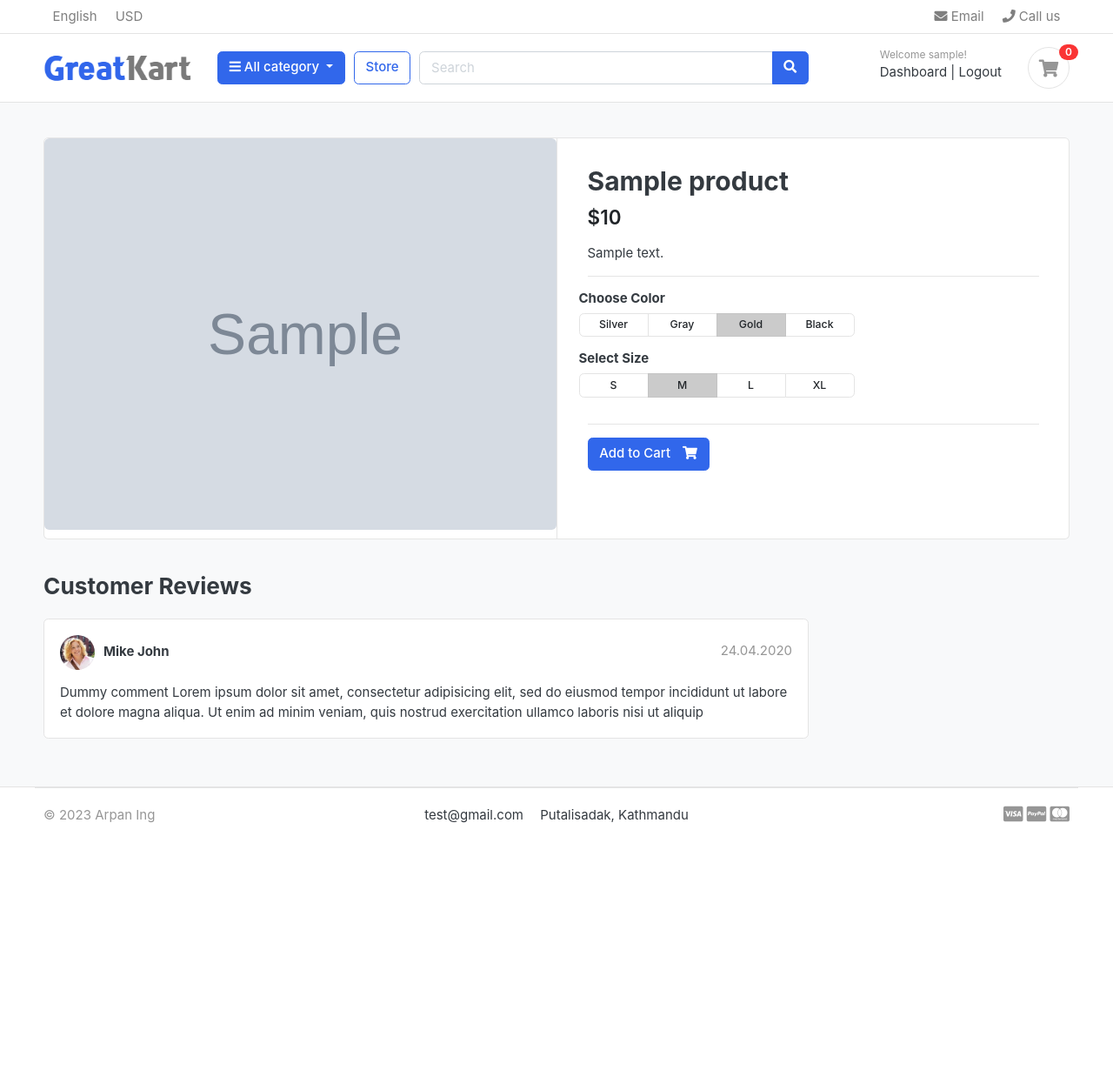
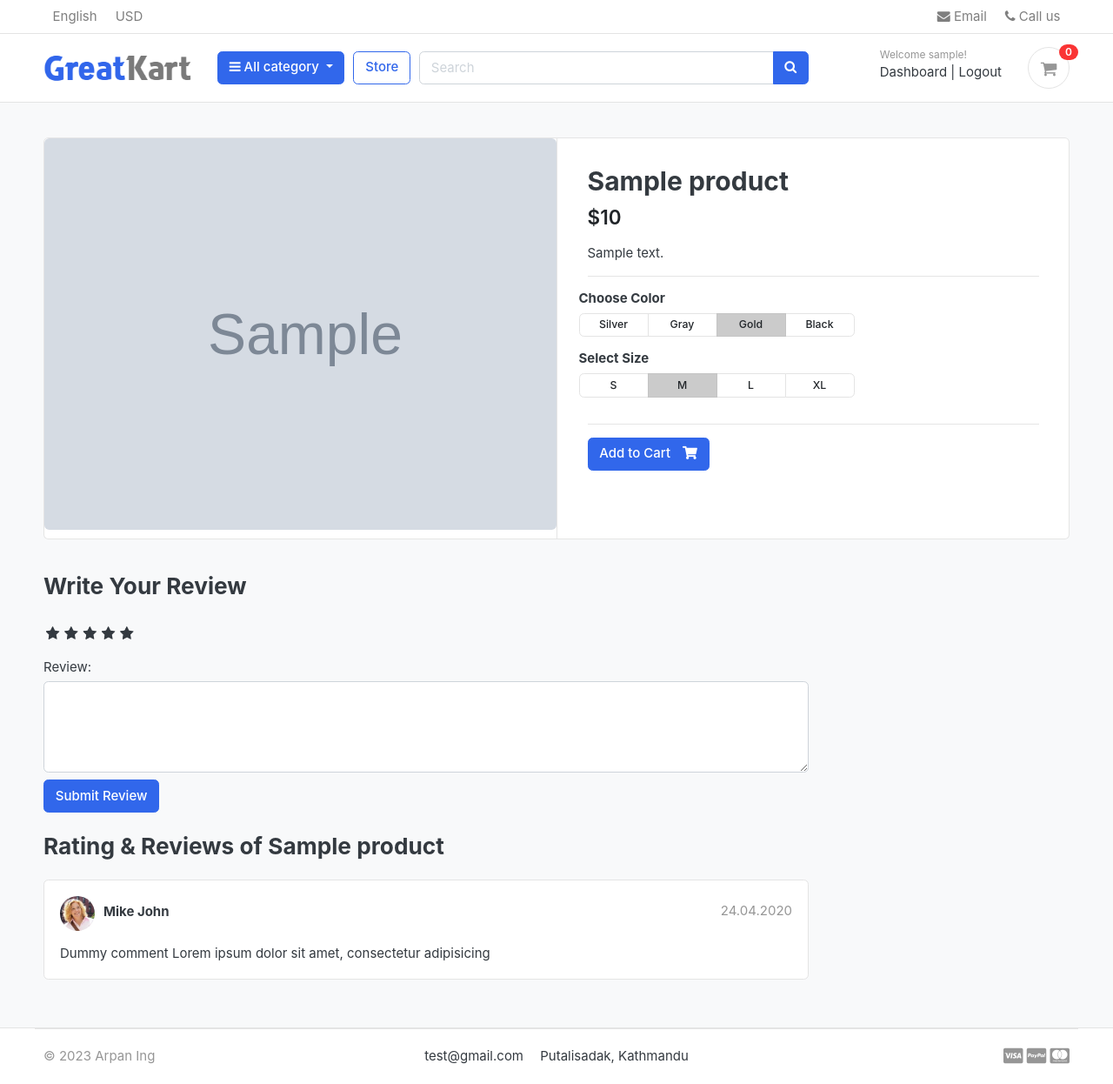
Before and after one commit to ArpanIng/django-ecommerce, a Django app: a page that uses templates/base.html in a window 1280 px wide. Shown: the whole page at 87% size. Before the commit the page ends 946 px from the top, so only its background shows below. Run offline with Django 4.2, Linux system fonts and the light colour scheme; a user stored in the database is signed in; tables that the repository leaves empty hold one stand-in row (values such as "Sample post"); grey boxes marked "Sample" are stand-in pictures; some libraries are stand-ins or nearby versions; some web fonts are replaced.

Commit message:
Added product reviews

```diff
--- /dev/null
+++ b/core/static/css/custom.css
@@ -0,0 +1,41 @@
+/* Hide Radio button */
+.rate > input {
+  display: none;
+}
+
+.rate {
+  display: inline-block;
+  border: 0;
+}
+
+.rate > label {
+  float: right;
+}
+
+/* Showing the reviews stars */
+.rate > label::before {
+  display: inline-block;
+  font-size: 1.1rem;
+  font-family: FontAwesome;
+  content: "\f005";
+  margin: 0;
+  padding: 0.3rem .2rem;
+  cursor: pointer;
+}
+
+/* half star */
+.rate .half::before {
+  content: "\f089";
+  position: absolute;
+  padding-right: 0;
+}
+
+/* hover */
+input:checked ~ label, label:hover ~ label {
+  color: #ffb503;
+}
+
+/* hover highlight */
+input:checked + label:hover, input:checked ~ label:hover, input:checked ~ label:hover ~ label, label:hover ~ input:checked ~ label {
+  color: #cc9000;
+}
--- a/stores/admin.py
+++ b/stores/admin.py
@@ -1,9 +1,12 @@
 from django.contrib import admin
 
-from .models import Product
+from .models import Product, Review
 
 
 @admin.register(Product)
 class ProductAdmin(admin.ModelAdmin):
     list_display = ["name", "slug", "price", "stock", "is_available", "category"]
     prepopulated_fields = {"slug": ("name",)}
+
+
+admin.site.register(Review)
--- a/stores/models.py
+++ b/stores/models.py
@@ -1,3 +1,4 @@
+from django.conf import settings
 from django.db import models
 from django.urls import reverse
 
@@ -23,5 +24,22 @@ class Product(models.Model):
     def get_absolute_url(self):  # "<slug:category_slug>/<slug:product_slug>/"
         return reverse("stores:product_detail", args=[self.category.slug, self.slug])
 
-    def __str__(self) -> str:
+    def __str__(self):
         return self.name
+
+
+class Review(models.Model):
+    product = models.ForeignKey(
+        Product,
+        on_delete=models.CASCADE,
+        related_name="reviews",
+    )
+    user = models.ForeignKey(settings.AUTH_USER_MODEL, on_delete=models.CASCADE)
+    review = models.TextField(max_length=500, blank=True)
+    rating = models.FloatField()
+    status = models.BooleanField(default=True)
+    created_at = models.DateTimeField(auto_now_add=True)
+    updated_at = models.DateTimeField(auto_now=True)
+
+    def __str__(self):
+        return f" Product '{self.product.name}' reviewed by {self.user.username}"
--- a/stores/templates/stores/product_detail.html
+++ b/stores/templates/stores/product_detail.html
@@ -1,4 +1,6 @@
-{% extends 'base.html' %} {% block content %}
+{% extends 'base.html' %}
+
+{% block content %}
 <section class="section-content padding-y bg">
   <div class="container">
     <!-- ============================ COMPONENT 1 ================================= -->
@@ -101,11 +103,111 @@
     <br />
 
     <div class="row">
+      {% if request.user.is_authenticated %}
+        <div class="col-md-9">
+          <header class="section-heading">
+            <h3>Write Your Review</h3>
+          </header>
+          <form action="" method="post">
+            {% csrf_token %}
+            <div>
+              <div class="rate">
+                <input
+                  type="radio"
+                  name="rating"
+                  id="rating10"
+                  value="5"
+                  required
+                /><label for="rating10" title="5"></label>
+                <input
+                  type="radio"
+                  name="rating"
+                  id="rating9"
+                  value="4.5"
+                  required
+                /><label for="ratin9" title="4.5" class="half"></label>
+                <input
+                  type="radio"
+                  name="rating"
+                  id="rating8"
+                  value="4"
+                  required
+                /><label for="rating8" title="4"></label>
+                <input
+                  type="radio"
+                  name="rating"
+                  id="rating7"
+                  value="3.5"
+                  required
+                /><label for="rating7" title="3.5" class="half"></label>
+                <input
+                  type="radio"
+                  name="rating"
+                  id="rating6"
+                  value="3"
+                  required
+                /><label for="rating6" title="3"></label>
+                <input
+                  type="radio"
+                  name="rating"
+                  id="rating5"
+                  value="2.5"
+                  required
+                /><label for="rating5" title="2.5" class="half"></label>
+                <input
+                  type="radio"
+                  name="rating"
+                  id="rating4"
+                  value="2"
+                  required
+                /><label for="rating4" title="2"></label>
+                <input
+                  type="radio"
+                  name="rating"
+                  id="rating3"
+                  value="1.5"
+                  required
+                /><label for="rating3" title="1.5" class="half"></label>
+                <input
+                  type="radio"
+                  name="rating"
+                  id="rating2"
+                  value="1"
+                  required
+                /><label for="rating2" title="1"></label>
+                <input
+                  type="radio"
+                  name="rating"
+                  id="rating1"
+                  value="0.5"
+                  required
+                />
+                <label for="rating1" title="0.5" class="half"></label>
+              </div>
+              <br>
+              <label for="review">Review:</label>
+              <textarea
+                name="review"
+                id="review"
+                cols="30"
+                rows="4"
+                class="form-control"
+              ></textarea>
+              <input
+                type="submit"
+                value="Submit Review"
+                class="btn btn-primary mt-2 mb-2"
+              />
+            </div>
+          </form>
+        </div>
+      {% endif %}
       <div class="col-md-9">
         <header class="section-heading">
-          <h3>Customer Reviews</h3>
+          <h3>Rating & Reviews of {{ product.name }}</h3>
         </header>
 
+        {% for review in reviews %}{% endfor %}
         <article class="box mb-3">
           <div class="icontext w-100">
             <img
@@ -117,18 +219,13 @@
               <h6 class="mb-1">Mike John</h6>
             </div>
           </div>
-          <!-- icontext.// -->
           <div class="mt-3">
             <p>
               Dummy comment Lorem ipsum dolor sit amet, consectetur adipisicing
-              elit, sed do eiusmod tempor incididunt ut labore et dolore magna
-              aliqua. Ut enim ad minim veniam, quis nostrud exercitation ullamco
-              laboris nisi ut aliquip
             </p>
           </div>
         </article>
       </div>
-      <!-- col.// -->
     </div>
     <!-- row.// -->
   </div>
--- a/stores/urls.py
+++ b/stores/urls.py
@@ -12,4 +12,5 @@ urlpatterns = [
         views.product_detail_view,
         name="product_detail",
     ),
+    path("submit-review/<product_id>/", views.submit_review_view, name="submit_review"),
 ]
--- a/stores/views.py
+++ b/stores/views.py
@@ -1,11 +1,13 @@
 from django.core.paginator import Paginator
 from django.db.models import Q
-from django.shortcuts import render, get_object_or_404
+from django.shortcuts import render, redirect, get_object_or_404
 
-from categories.models import Category
 from carts.models import CartItem
 from carts.views import _cart_id
-from .models import Product
+from categories.models import Category
+
+from .forms import ReviewModelForm
+from .models import Product, Review
 
 
 def store_view(request, category_slug=None):
@@ -74,3 +76,26 @@ def search_view(request):
         "queryset": q,
     }
     return render(request, "stores/store.html", context)
+
+
+def submit_review_view(request, product_id):
+    URL = request.META.get("HTTP_REFERER")  # stores previous URL
+
+    # list of active reviews for a product
+    # reviews = product.reviews.filter(status=True)
+    if request.method == "POST":
+        try:
+            review = Review.objects.get(
+                user__id=request.user.id,
+                product__id=product_id,
+            )
+            form = ReviewModelForm(request.POST, instance=review)
+            form.save()
+            return redirect(URL)  # redirects to current page
+
+        except Review.DoesNotExist:
+            form = ReviewModelForm(request.POST)
+            if form.is_valid():
+                data = data
+                review = form.cleaned_data["review"]
+                rating = form.cleaned_data["rating"]
--- a/templates/base.html
+++ b/templates/base.html
@@ -45,6 +45,9 @@
 
     <!-- custom style -->
     <link href="{% static 'css/ui.css' %}" rel="stylesheet" type="text/css" />
+    <link href="{% static 'css/custom.css' %}" rel="stylesheet" type="text/css" />
+    <!-- font awesome -->
+    <link rel="stylesheet" href="https://cdnjs.cloudflare.com/ajax/libs/font-awesome/4.7.0/css/font-awesome.min.css">
     <link
       href="{% static 'css/responsive.css' %}"
       rel="stylesheet"
```
Also changed, not shown: stores/forms.py (added, +9 -0 lines), stores/migrations/0002_review.py (added).
